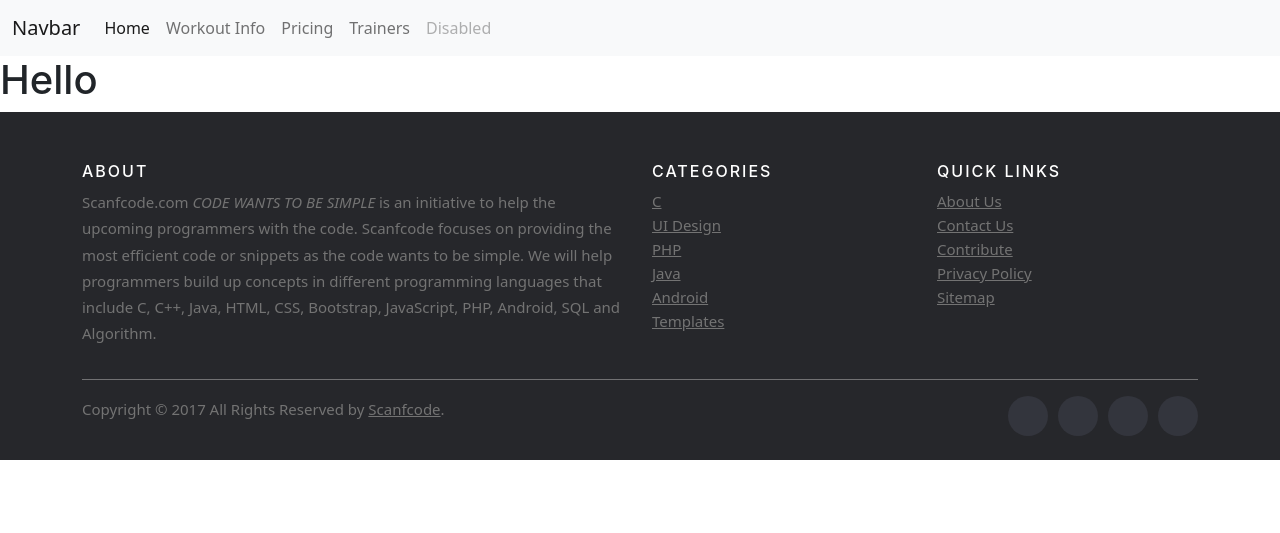
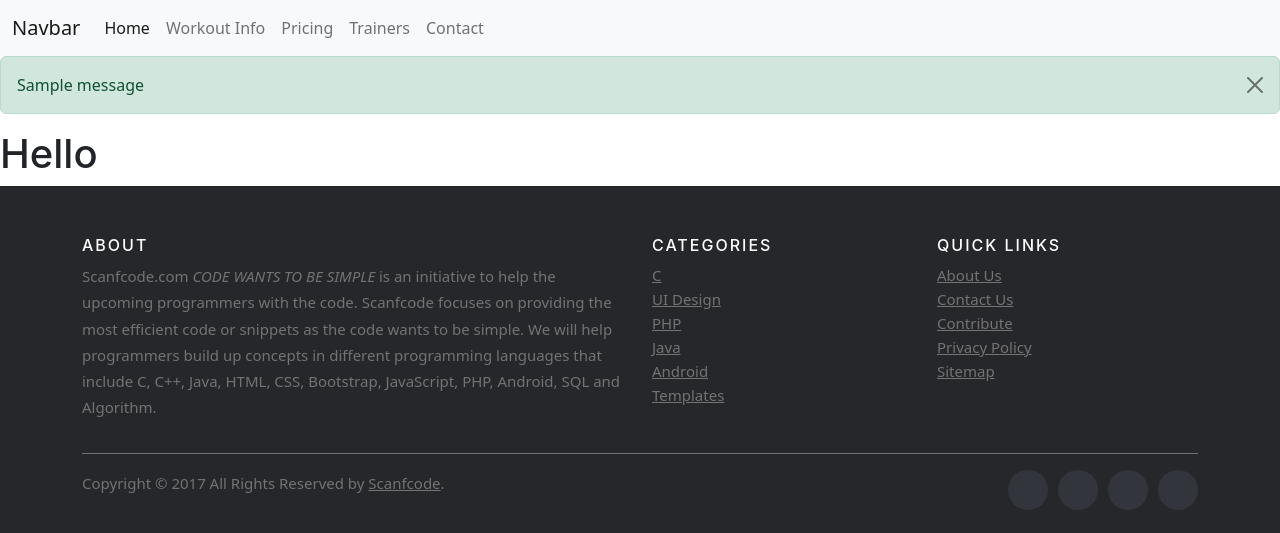
Before and after one commit to jul1998/Workout-tracker, a Flask app: page / in a window 1280 px wide. Shown: the top 533 px of the page. Run offline with Flask 3, Linux system fonts and the light colour scheme; one stand-in notice (Sample message) is shown; some libraries are stand-ins or nearby versions.

Commit message:
added flash message

```diff
--- a/main.py
+++ b/main.py
@@ -1,4 +1,4 @@
-from flask import Flask, render_template, request, redirect
+from flask import Flask, render_template, request, redirect, flash
 from flask_sqlalchemy import SQLAlchemy
 from flask_wtf import FlaskForm
 from wtforms import StringField
@@ -21,6 +21,12 @@ class WorkoutData(db.Model):
    muscle = db.Column(db.String(250), nullable=False)
    weight = db.Column(db.Integer, nullable=False)
 
+class Contacts(db.Model):
+    __tablename__ = "contacts"
+    id = db.Column('id', db.Integer, primary_key=True)
+    name = db.Column(db.String(250), nullable=False)
+    email = db.Column(db.String(250), nullable=False)
+    message = db.Column(db.Text, nullable=False)
 
 #db.create_all()
 
@@ -33,8 +39,6 @@ def page_not_found(e):
 @app.errorhandler(500)
 def page_not_found(e):
     return render_template("404.html"), 500
-
-
 
 
 @app.route("/")
@@ -64,7 +68,13 @@ def search_trainer():
 def contact():
     contact_form = ContactForm()
     if contact_form.validate_on_submit():
-        print(contact_form.email.data)
+        form_email = contact_form.email.data
+        form_name =  contact_form.email.name
+        form_msg = contact_form.message.data
+        new_contact = Contacts(email=form_email, name=form_name, message=form_msg )
+        db.session.add(new_contact)
+        db.session.commit()
+        flash("Message sent successfully")
         return redirect ("/")
     return render_template("contact.html", form=contact_form)
 
--- a/templates/contact.html
+++ b/templates/contact.html
@@ -43,6 +43,8 @@
   }
 </style>
 
+
+
 <form method="post">
   {{ form.csrf_token }}
   {{ form.name.label }} {{ form.name }}
--- a/templates/header.html
+++ b/templates/header.html
@@ -23,7 +23,7 @@
         <a class="nav-link" href="{{url_for('save_data')}}">Workout Info</a>
         <a class="nav-link" href="#">Pricing</a>
         <a class="nav-link" href="{{url_for('search_trainer')}}">Trainers</a>
-        <a class="nav-link disabled">Disabled</a>
+        <a class="nav-link" href="{{url_for('contact')}}">Contact</a>
       </div>
     </div>
   </div>
--- a/templates/index.html
+++ b/templates/index.html
@@ -1,6 +1,12 @@
 {% include "header.html" %}
 
+{% for message in get_flashed_messages() %}
+<div class="alert alert-success alert-dismissible fade show" role="alert">
+  {{message}}
+  <button type="button" class="btn-close" data-bs-dismiss="alert" aria-label="Close"></button>
+</div>
 
+{%endfor%}
 <h1>Hello</h1>
 
 {%include "footer.html"%}
```
Also changed, not shown: instance/workout.db.
